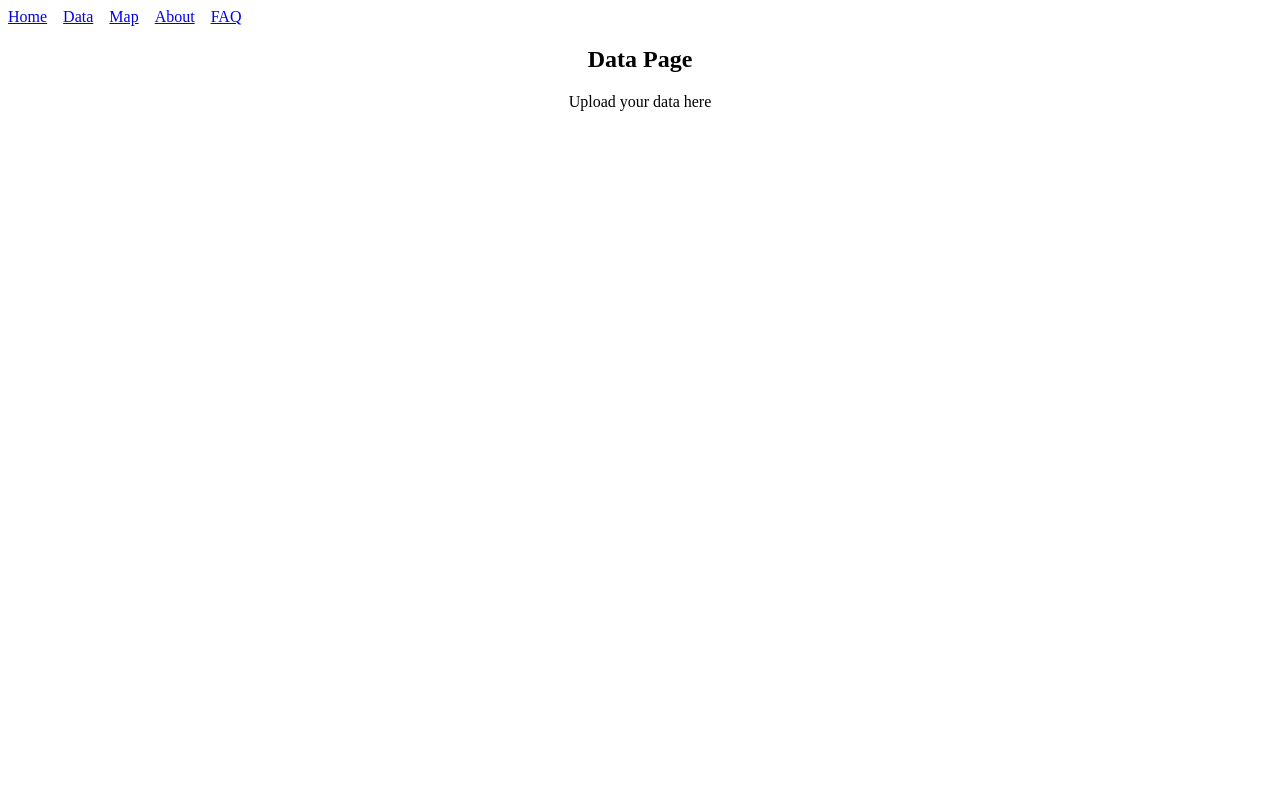
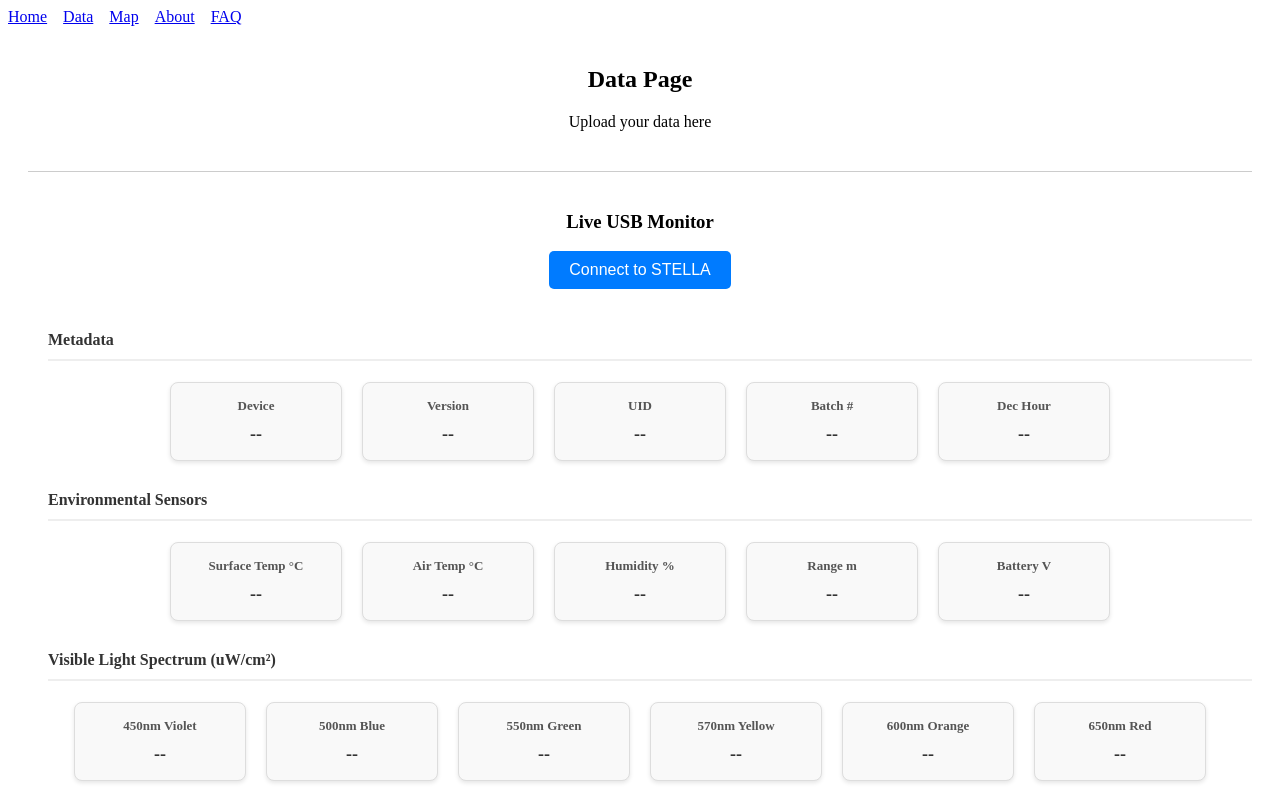
Before and after one commit to carmacuboulder-afk/Stella_OLD_Proto2, a React (Create React App) app in the folder Project Code/frontend/: page /data in a window 1280 px wide. Shown: the top 800 px of the page. Built offline with nearby package versions, Linux system fonts and the light colour scheme.

Commit message:
initial liveData branch commit. Live data is displayed in data js page, not saved to db yet

```diff
--- a/Project Code/frontend/src/pages/Data.js
+++ b/Project Code/frontend/src/pages/Data.js
@@ -1,10 +1,235 @@
-import React from "react";
+import React, { useState } from "react";
 
 export default function Data() {
+  const [isConnected, setIsConnected] = useState(false);
+  const [status, setStatus] = useState("");
+  const [sensorData, setSensorData] = useState({
+    device_type: "--",
+    software_version: "--",
+    uid: "--",
+    batch: "--",
+    dec_hour: "--",
+    surface_temp: "--",
+    air_temp: "--",
+    rel_humidity: "--",
+    range: "--",
+    main_battery_voltage: "--",
+    v450: "--",
+    b500: "--",
+    g550: "--",
+    y570: "--",
+    o600: "--",
+    r650: "--",
+    "610": "--",
+    "680": "--",
+    "730": "--",
+    "760": "--",
+    "810": "--",
+    "860": "--",
+  });
+
+  const connectToSerial = async () => {
+    if (!("serial" in navigator)) {
+      setStatus("Web Serial API not supported in this browser.");
+      return;
+    }
+
+    try {
+      const port = await navigator.serial.requestPort();
+      await port.open({ baudRate: 115200 });
+      setIsConnected(true);
+      setStatus("Connected to STELLA");
+
+      const textDecoder = new TextDecoderStream();
+      const readableStreamClosed = port.readable.pipeTo(textDecoder.writable);
+      const reader = textDecoder.readable.getReader();
+
+      let buffer = "";
+
+      try {
+        while (true) {
+          const { value, done } = await reader.read();
+          if (done) {
+            reader.releaseLock();
+            break;
+          }
+          if (value) {
+            buffer += value;
+            const lines = buffer.split("\n");
+            buffer = lines.pop(); // Keep the last partial line
+
+            for (const line of lines) {
+              processLine(line);
+            }
+          }
+        }
+      } catch (error) {
+        console.error("Error reading stream:", error);
+        setStatus(`Error: ${error.message}`);
+      } finally {
+        reader.releaseLock();
+        setIsConnected(false);
+      }
+    } catch (error) {
+      console.error("Connection error:", error);
+      setStatus(`Connection failed: ${error.message}`);
+      setIsConnected(false);
+    }
+  };
+
+  const processLine = (line) => {
+    if (!line.includes("mirror_data")) return;
+
+    try {
+      const parts = line.split(",").map((s) => s.trim());
+      // Example: mirror_data, device_type, STELLA-1.1, uid, 3343...
+      // We assume index 0 is 'mirror_data' or a marker, and pairs follow.
+      // If parts[0] is 'mirror_data', we start pairs from index 1.
+
+      const newData = {};
+      let startIndex = 0;
+
+      // If the line starts with the marker, skip it for key-value pairing
+      if (parts[0] === "mirror_data") {
+        startIndex = 1;
+      }
+
+      for (let i = startIndex; i < parts.length; i += 2) {
+        const key = parts[i];
+        const value = parts[i + 1];
+        if (key && value !== undefined) {
+          newData[key] = value;
+        }
+      }
+
+      setSensorData((prev) => ({
+        ...prev,
+        ...newData,
+      }));
+    } catch (err) {
+      console.error("Error parsing line:", line, err);
+    }
+  };
+
+  const sections = [
+    {
+      title: "Metadata",
+      cards: [
+        { key: "device_type", label: "Device" },
+        { key: "software_version", label: "Version" },
+        { key: "uid", label: "UID" },
+        { key: "batch", label: "Batch #" },
+        { key: "dec_hour", label: "Dec Hour" },
+      ],
+    },
+    {
+      title: "Environmental Sensors",
+      cards: [
+        { key: "surface_temp", label: "Surface Temp °C" },
+        { key: "air_temp", label: "Air Temp °C" },
+        { key: "rel_humidity", label: "Humidity %" },
+        { key: "range", label: "Range m" },
+        { key: "main_battery_voltage", label: "Battery V" },
+      ],
+    },
+    {
+      title: "Visible Light Spectrum (uW/cm²)",
+      cards: [
+        { key: "v450", label: "450nm Violet" },
+        { key: "b500", label: "500nm Blue" },
+        { key: "g550", label: "550nm Green" },
+        { key: "y570", label: "570nm Yellow" },
+        { key: "o600", label: "600nm Orange" },
+        { key: "r650", label: "650nm Red" },
+      ],
+    },
+    {
+      title: "Near-Infrared Spectrum (uW/cm²)",
+      cards: [
+        { key: "610", label: "610nm NIR" },
+        { key: "680", label: "680nm NIR" },
+        { key: "730", label: "730nm NIR" },
+        { key: "760", label: "760nm NIR" },
+        { key: "810", label: "810nm NIR" },
+        { key: "860", label: "860nm NIR" },
+      ],
+    },
+  ];
+
   return (
-    <div style={{ textAlign: "center" }}>
+    <div style={{ textAlign: "center", padding: "20px" }}>
       <h2>Data Page</h2>
       <p>Upload your data here</p>
+
+      <div style={{ marginTop: "40px", borderTop: "1px solid #ccc", paddingTop: "20px" }}>
+        <h3>Live USB Monitor</h3>
+
+        <button
+          onClick={connectToSerial}
+          disabled={isConnected}
+          style={{
+            padding: "10px 20px",
+            fontSize: "16px",
+            backgroundColor: isConnected ? "#ccc" : "#007bff",
+            color: "white",
+            border: "none",
+            borderRadius: "5px",
+            cursor: isConnected ? "default" : "pointer",
+            marginBottom: "20px",
+          }}
+        >
+          {isConnected ? "Connected" : "Connect to STELLA"}
+        </button>
+
+        {status && (
+          <p
+            style={{
+              marginTop: "10px",
+              color: status.includes("Error") || status.includes("failed") ? "red" : "green",
+            }}
+          >
+            {status}
+          </p>
+        )}
+
+        {sections.map((section, index) => (
+          <div key={index} style={{ marginBottom: "30px" }}>
+            <h4 style={{ textAlign: "left", marginLeft: "20px", color: "#333", borderBottom: "2px solid #eee", paddingBottom: "10px" }}>
+              {section.title}
+            </h4>
+            <div
+              style={{
+                display: "flex",
+                flexWrap: "wrap",
+                justifyContent: "center",
+                gap: "20px",
+                marginTop: "15px",
+              }}
+            >
+              {section.cards.map((card) => (
+                <div
+                  key={card.key}
+                  style={{
+                    border: "1px solid #ddd",
+                    borderRadius: "8px",
+                    padding: "15px",
+                    width: "140px",
+                    boxShadow: "0 2px 4px rgba(0,0,0,0.1)",
+                    backgroundColor: "#f9f9f9",
+                  }}
+                >
+                  <h5 style={{ margin: "0 0 10px 0", fontSize: "13px", color: "#555" }}>
+                    {card.label}
+                  </h5>
+                  <div style={{ fontSize: "18px", fontWeight: "bold", color: "#333" }}>
+                    {sensorData[card.key] || "--"}
+                  </div>
+                </div>
+              ))}
+            </div>
+          </div>
+        ))}
+      </div>
     </div>
   );
 }
```
Also changed, not shown: 1 other file (tests, documents, lock files or other folders).
